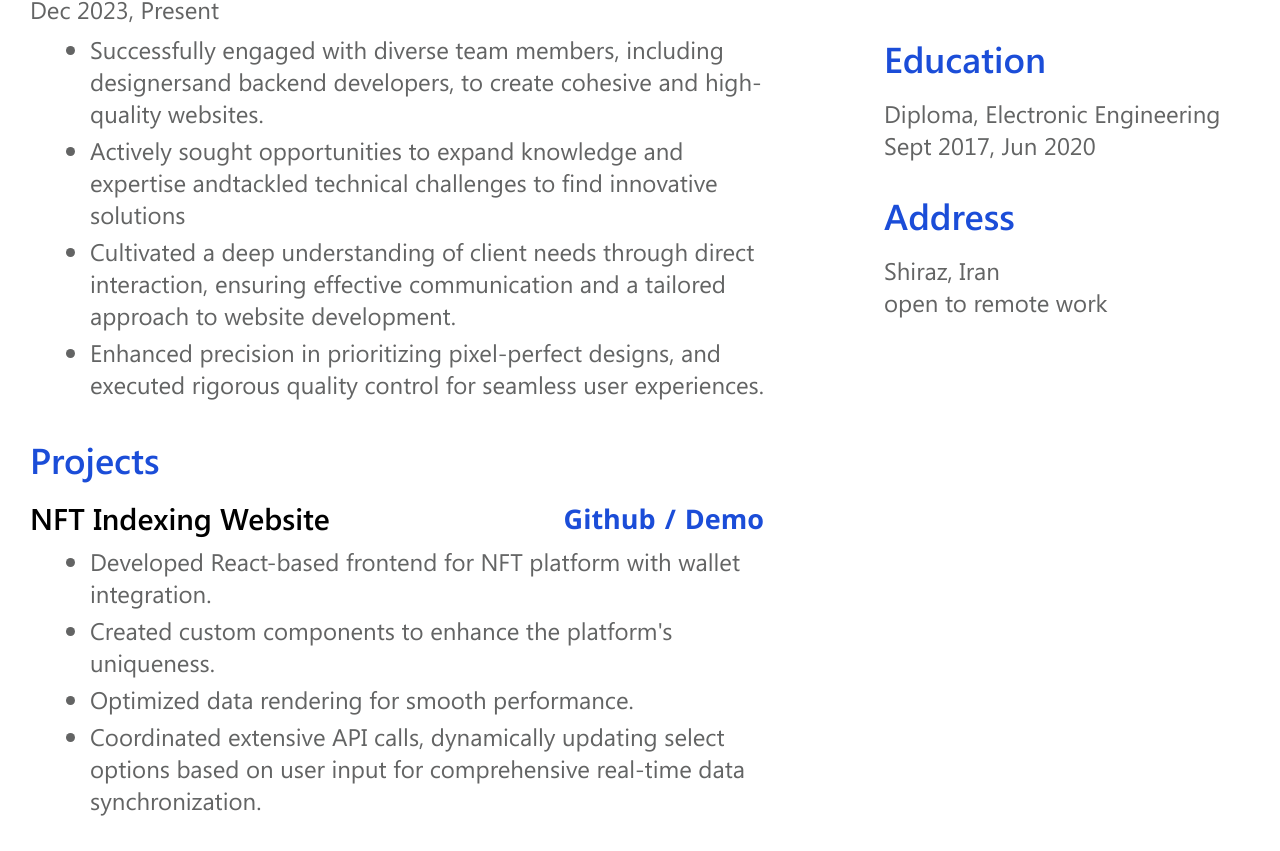
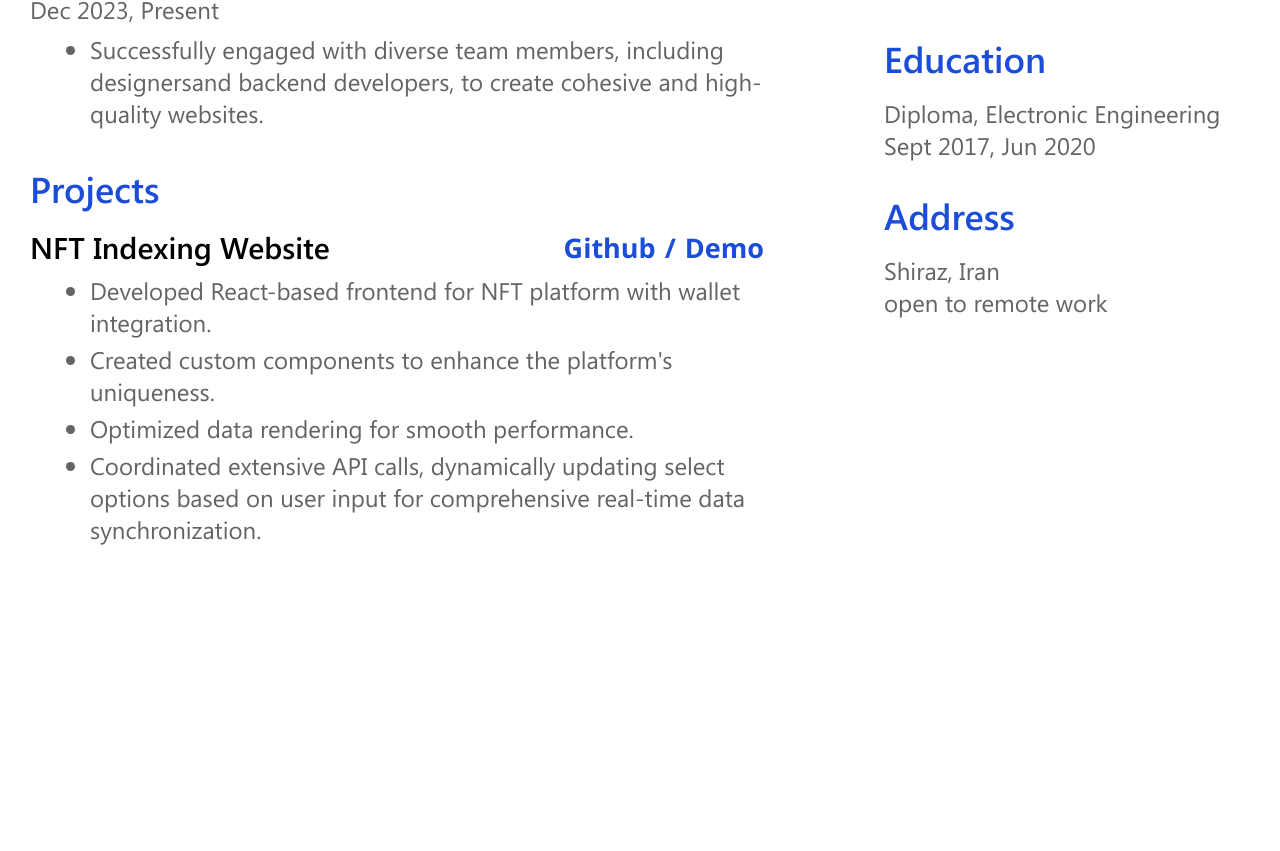
Before and after one commit to MiladKarandish/resume-maker, a React (Vite) app: page / in a window 1280 px wide. Shown: the part 1456-2307 px from the top of the page. After the commit the page ends 2036 px from the top, so only its background shows below. Built offline with nearby package versions, Linux system fonts and the light colour scheme.

Commit message:
experinces are shorted temperary

```diff
--- a/src/components/Experiences/index.tsx
+++ b/src/components/Experiences/index.tsx
@@ -50,9 +50,6 @@ const Experiences = () => {
       date: "Dec 2023, Present",
       hilights: [
         "Successfully engaged with diverse team members, including designersand backend developers, to create cohesive and high-quality websites.",
-        "Actively sought opportunities to expand knowledge and expertise andtackled technical challenges to find innovative solutions",
-        "Cultivated a deep understanding of client needs through direct interaction, ensuring effective communication and a tailored approach to website development.",
-        "Enhanced precision in prioritizing pixel-perfect designs, and executed rigorous quality control for seamless user experiences.",
       ],
     },
   ];
```
